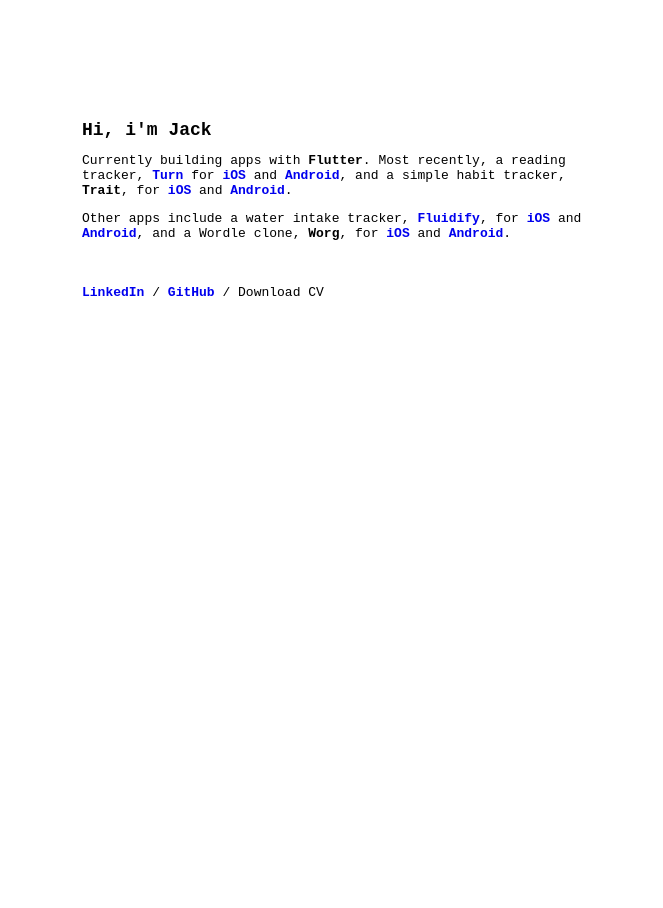
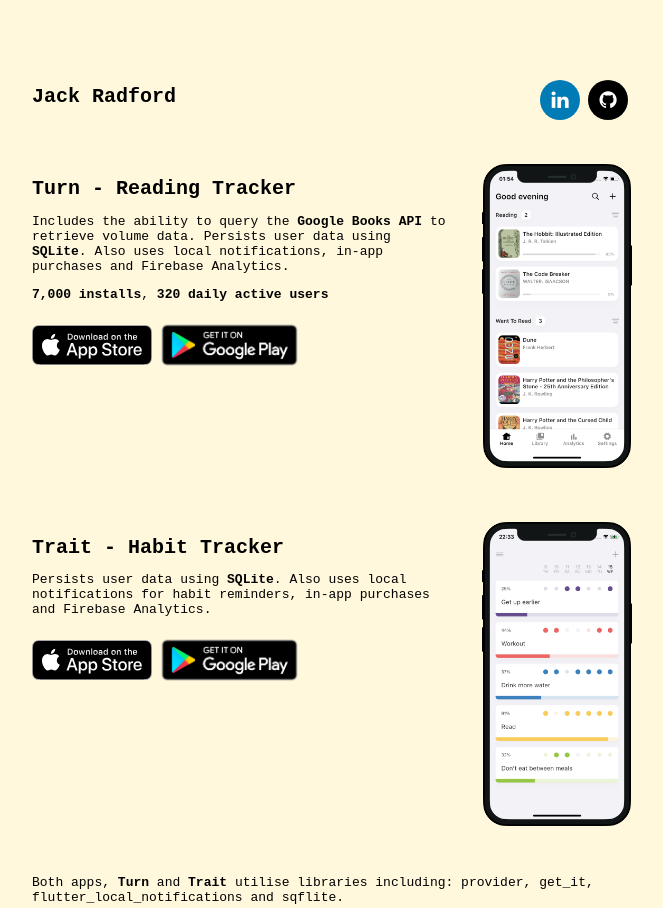
Before and after one commit to JackWRadford/personal-website, a plain HTML site: page jackradforddev/public/index.html in a window 1280 px wide. Shown: the top 908 px of the page, without its empty margins (308-971 px from the left). Before the commit the page ends 800 px from the top, so only its background shows below. Drawn offline with Linux system fonts and the light colour scheme.

Commit message:
Added separate sections for Turn and Trait, with images. Better styling.

```diff
--- a/jackradforddev/public/index.html
+++ b/jackradforddev/public/index.html
@@ -1,17 +1,61 @@
 <!DOCTYPE html>
 <html>
     <meta name="viewport" content="width=device-width, initial-scale=1">
+    <link rel="stylesheet" href="https://cdnjs.cloudflare.com/ajax/libs/font-awesome/4.7.0/css/font-awesome.min.css">
     <head>
         <link rel="stylesheet" href="style.css">
     </head>
     <body>
-        <br><br><br><br><br>
+        <br><br><br>
         <div class="center">
-            <h1>Hi, i'm Jack</h1>
-            <p>Currently building apps with <b></style>Flutter</b>. Most recently, a reading tracker, <a href="https://getturn.app" target="_blank">Turn</a> for <a href="https://apps.apple.com/gb/app/turn-reading-tracker-timer/id1598741844" target="_blank">iOS</a> and <a href="https://play.google.com/store/apps/details?id=com.jackwradford.readingtracker" target="_blank">Android</a>, and a simple habit tracker, <b>Trait</b>, for <a href="https://apps.apple.com/gb/app/trait-habit-tracker-streaks/id1616194863" target="_blank">iOS</a> and <a href="https://play.google.com/store/apps/details?id=com.jackwradford.habittracker" target="_blank">Android</a>.</p>
+            <div class="titleBar"><h1 class="name">Jack Radford</h1> <a href="https://www.linkedin.com/in/jack-radford-60493b211/" target="_blank" class="fa fa-linkedin"></a><a href="https://github.com/JackWRadford" target="_blank" class="fa fa-github"></a></div>
+
+            <br><br>
+
+            <div class="appSection">
+                <div>
+                    <h1 class="name">Turn - Reading Tracker</h1>
+                    <p>Includes the ability to query the <b>Google Books API</b> to retrieve volume data. Persists user data using <b>SQLite</b>. Also uses local notifications, in-app purchases and Firebase Analytics.</p>
+
+                    <p><b>7,000 installs</b>, <b>320 daily active users</b></p>
+
+                    <div class="downloadBar">
+                        <a href="https://apps.apple.com/gb/app/turn-reading-tracker-timer/id1598741844" target="_blank">
+                            <img id="appleBadge" src = "assets/apple_app_store_badge.svg" alt="Download on the Apple App Store"/>
+                        </a>
+                        <a href="https://play.google.com/store/apps/details?id=com.jackwradford.readingtracker" target="_blank">
+                            <img id="googleBadge" src = "assets/google_play_badge.png" alt="Download on the Google Plat Store"/>
+                        </a>
+                    </div>
+                </div>
+                <img class="appImg" src="assets/turn_home.png" alt="Trait home view" width="150px">
+            </div>
+
+            <br><br><br>
+
+            <div class="appSection">
+                <div>
+                    <h1 class="name">Trait - Habit Tracker</h1>
+                    <p>Persists user data using <b>SQLite</b>. Also uses local notifications for habit reminders, in-app purchases and Firebase Analytics.</p>
+
+                    <div class="downloadBar">
+                        <a href="https://apps.apple.com/gb/app/trait-habit-tracker-streaks/id1616194863" target="_blank">
+                            <img id="appleBadge" src = "assets/apple_app_store_badge.svg" alt="Download on the Apple App Store"/>
+                        </a>
+                        <a href="https://play.google.com/store/apps/details?id=com.jackwradford.habittracker" target="_blank">
+                            <img id="googleBadge" src = "assets/google_play_badge.png" alt="Download on the Google Plat Store"/>
+                        </a>
+                    </div>
+                </div>
+                <img class="appImg" src="assets/trait_home.png" alt="Trait home view" width="150px">
+            </div>
+
+            <br><br>
+
+            <p>Both apps, <b>Turn</b> and <b>Trait</b> utilise libraries including: provider, get_it, flutter_local_notifications and sqflite.</p>
+
             <p>Other apps include a water intake tracker, <a href="https://getfluidify.com" target="_blank">Fluidify</a>, for <a href="https://apps.apple.com/gb/app/fluidify/id1574540383" target="_blank">iOS</a> and <a href="https://play.google.com/store/apps/details?id=com.jackwradford.fluidtracker" target="_blank">Android</a>, and a Wordle clone, <b>Worg</b>, for <a href="https://apps.apple.com/gb/app/worg-word-guessing-game/id1611836602" target="_blank">iOS</a> and <a href="https://play.google.com/store/apps/details?id=com.jackwradford.wordguess" target="_blank">Android</a>.</p>
-            <br>
-            <p><a href="https://www.linkedin.com/in/jack-radford-60493b211/"target="_blank">LinkedIn</a> / <a href="https://github.com/JackWRadford" target="_blank">GitHub</a> / Download CV</p>
-          </div>
+        </div>
+        <br><br>
     </body>
 </html>
--- a/jackradforddev/public/style.css
+++ b/jackradforddev/public/style.css
@@ -1,17 +1,76 @@
+body {
+    background-color:cornsilk;
+}
 .center {
     padding: 10px 30px 10px 30px;
     margin: auto;
     width: 80%;
-    max-width: 500px;
-  }
-
+    max-width: 600px;
+}
 p,h1 {
     font-family: monospace;
 }
 h1{
-    font-size: 18px;
+    font-size: 20px;
+}
+p{
+    font-size: 13px;
 }
 a{
     font-weight: bold;
     text-decoration: none;
 }
+.titleBar, .downloadBar {
+    display: flex;
+}
+@media only screen and (max-width: 600px) {
+    .downloadBar{
+        justify-content: center;
+    }
+    body{
+        text-align: center;
+    }
+    .appImg {
+        margin-top: 30px;
+    }
+    .titleBar {
+        display: inline;
+    }
+}
+.name {
+    flex-grow: 1;
+}
+.fa {
+    padding: 10px;
+    font-size: 20px;
+    width: 20px;
+    text-align: center;
+    text-decoration: none;
+    margin: 8px 4px;
+    border-radius: 50%;
+}
+.fa:hover {
+    opacity: 0.7;
+}
+.fa-linkedin {
+    background: #007bb5;
+    color: white;
+}
+.fa-github {
+    background: #000000;
+    color: white;
+}
+@media only screen and (min-width: 600px) {
+    .appSection {
+        display: flex;
+    }
+    .appImg {
+        margin-left: 30px;
+    }
+}
+#appleBadge {
+    margin-top: 10px;
+}
+#googleBadge {
+    height: 60px;
+}
```
Also changed, not shown: jackradforddev/public/assets/apple_app_store_badge.svg (added), jackradforddev/public/assets/google_play_badge.png (added), jackradforddev/public/assets/trait_home.png (added), jackradforddev/public/assets/turn_home.png (added).
